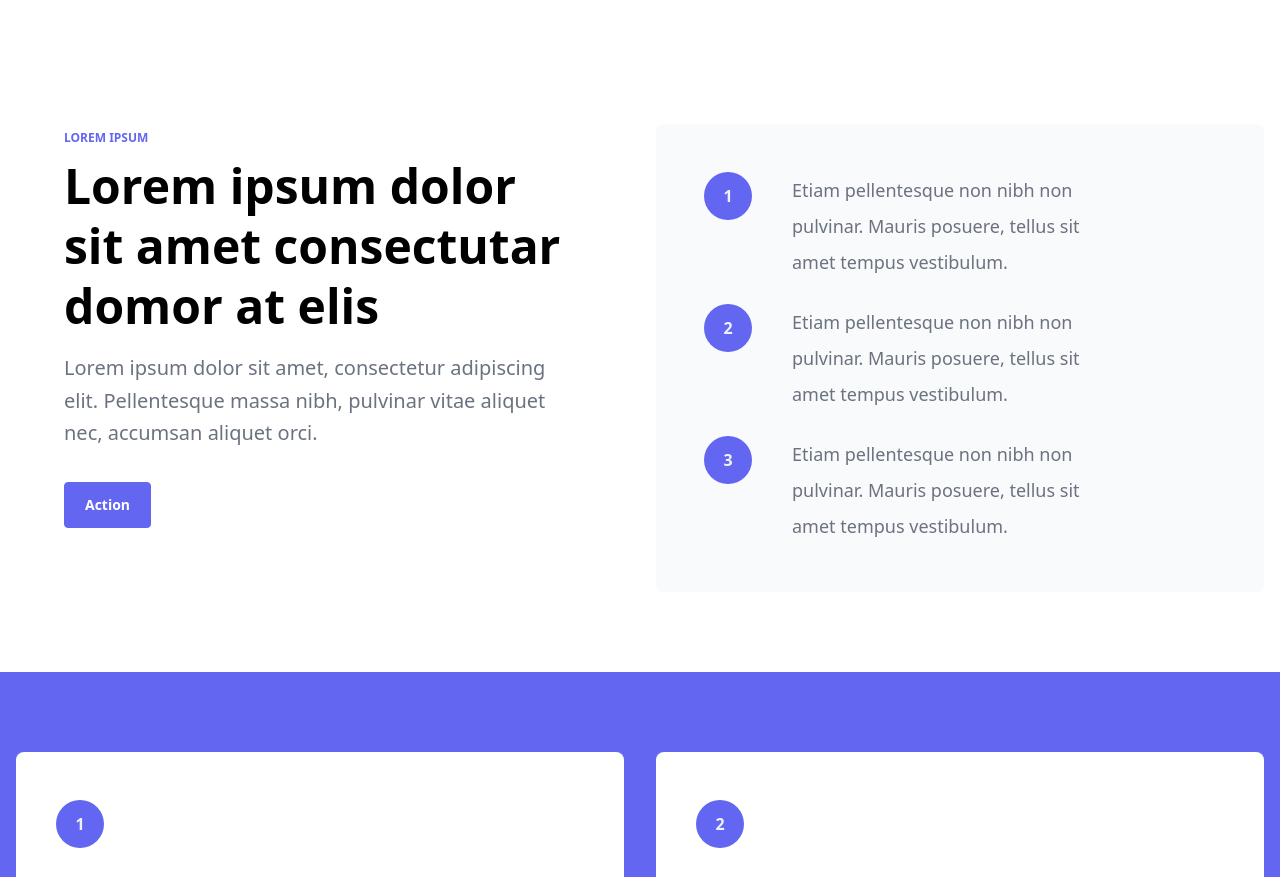
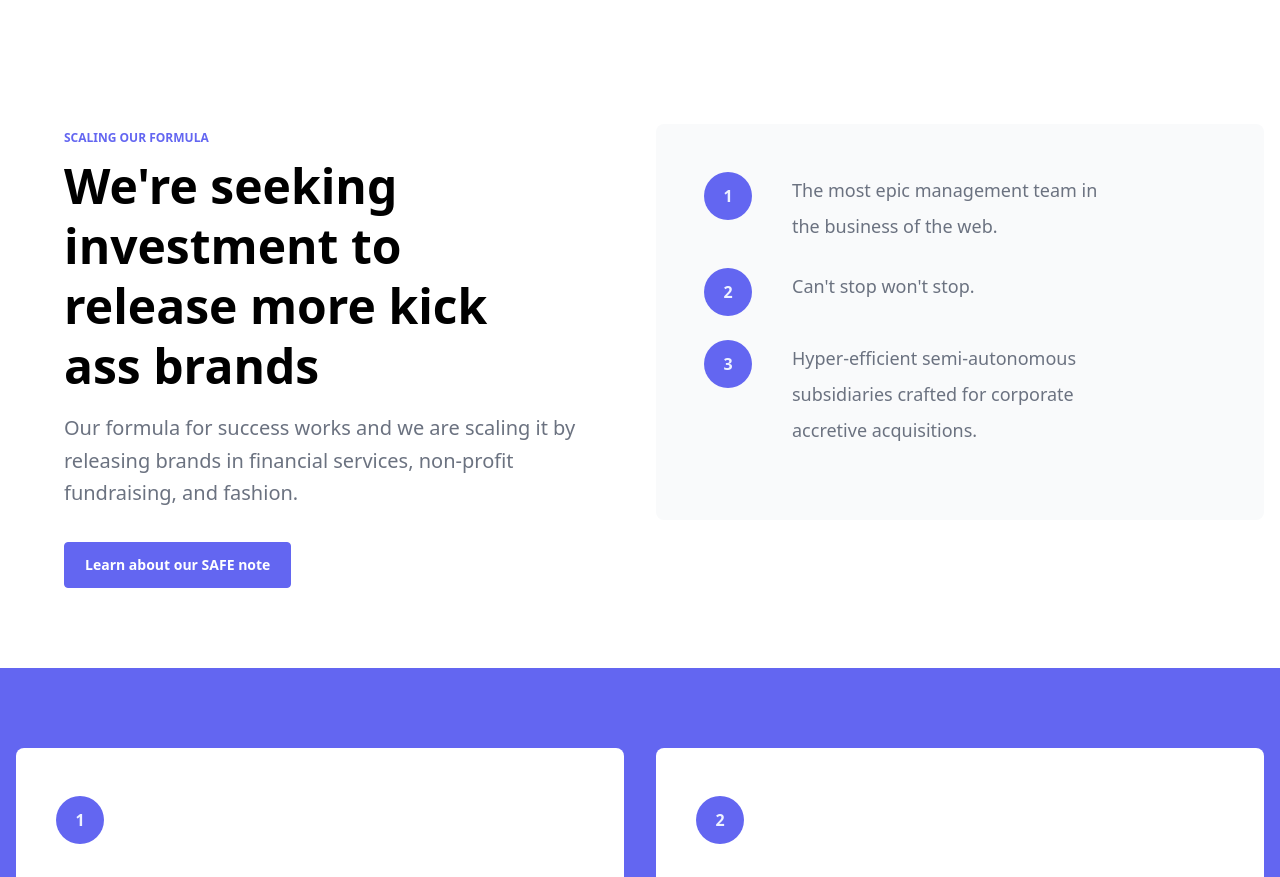
Before and after one commit to Tincre/phund, a Next.js app: page / in a window 1280 px wide. Shown: the part 1120-1997 px from the top of the page. Built offline with nearby package versions, Linux system fonts and the light colour scheme.

Commit message:
:recycle: refactor imports for extracted WhyInvest1 components + data [sc-561]

```diff
--- a/components/Sections/WhyInvest1.jsx
+++ b/components/Sections/WhyInvest1.jsx
@@ -1,64 +1,34 @@
-export default function WhyInvest1({}) {
+import WhyInvest1Hero from "../WhyInvest1Hero";
+import WhyInvest1Card from "../WhyInvest1Card";
+
+export default function WhyInvest1({
+  title,
+  subTitle,
+  description,
+  cta,
+  whyInvest1CardData,
+}) {
   return (
     <section id="why-invest-part-1" className="py-20">
       <div className="container px-4 mx-auto">
         <div className="flex flex-wrap -mx-4">
-          <div className="w-full lg:w-1/2 px-4">
-            <div className="max-w-lg lg:mx-auto mb-10 lg:mb-0">
-              <span className="text-xs font-semibold text-indigo-500 uppercase">
-                Lorem ipsum
-              </span>
-              <h2 className="mt-2 mb-4 text-3xl leading-tight md:text-4xl md:leading-tight lg:text-5xl lg:leading-tight font-bold font-heading">
-                Lorem ipsum dolor sit amet consectutar domor at elis
-              </h2>
-              <p className="mb-8 text-base leading-relaxed lg:text-xl lg:leading-relaxed text-gray-500">
-                Lorem ipsum dolor sit amet, consectetur adipiscing elit.
-                Pellentesque massa nibh, pulvinar vitae aliquet nec, accumsan
-                aliquet orci.
-              </p>
-              <a
-                className="inline-block px-5 py-3 md:mr-3 mb-3 md:mb-0 text-sm bg-indigo-500 hover:bg-indigo-600 text-white font-semibold border border-indigo-500 hover:border-indigo-600 rounded transition duration-200"
-                href="#"
-              >
-                Action
-              </a>
-            </div>
-          </div>
+          <WhyInvest1Hero
+            subTitle={subTitle}
+            title={title}
+            description={description}
+            cta={cta}
+          />
           <div className="w-full lg:w-1/2 px-4">
             <div className="flex flex-wrap px-2 py-6 md:px-8 md:py-12 bg-gray-50 rounded-lg">
-              <div className="w-full md:w-1/2 lg:w-full flex items-start flex-col lg:flex-row px-4 mb-8 lg:mb-6">
-                <span className="mr-10 mb-4 lg:mb-0 flex-shrink-0 flex justify-center items-center w-12 h-12 rounded-full bg-indigo-500 text-indigo-50 font-bold font-heading">
-                  1
-                </span>
-                <div className="max-w-xs">
-                  <p className="text-lg text-gray-500 leading-loose">
-                    Etiam pellentesque non nibh non pulvinar. Mauris posuere,
-                    tellus sit amet tempus vestibulum.
-                  </p>
-                </div>
-              </div>
-              <div className="w-full md:w-1/2 lg:w-full flex items-start flex-col lg:flex-row px-4 mb-8 lg:mb-6">
-                <span className="mr-10 mb-4 lg:mb-0 flex-shrink-0 flex justify-center items-center w-12 h-12 rounded-full bg-indigo-500 text-indigo-50 font-bold font-heading">
-                  2
-                </span>
-                <div className="max-w-xs">
-                  <p className="text-lg text-gray-500 leading-loose">
-                    Etiam pellentesque non nibh non pulvinar. Mauris posuere,
-                    tellus sit amet tempus vestibulum.
-                  </p>
-                </div>
-              </div>
-              <div className="w-full md:w-1/2 lg:w-full flex items-start flex-col lg:flex-row px-4">
-                <span className="mr-10 mb-4 lg:mb-0 flex-shrink-0 flex justify-center items-center w-12 h-12 rounded-full bg-indigo-500 text-indigo-50 font-bold font-heading">
-                  3
-                </span>
-                <div className="max-w-xs">
-                  <p className="text-lg text-gray-500 leading-loose">
-                    Etiam pellentesque non nibh non pulvinar. Mauris posuere,
-                    tellus sit amet tempus vestibulum.
-                  </p>
-                </div>
-              </div>
+              {whyInvest1CardData?.map((description, index) => {
+                return (
+                  <WhyInvest1Card
+                    label={index + 1}
+                    description={description}
+                    key={`${index + 1}-part-1`}
+                  />
+                );
+              })}
             </div>
           </div>
         </div>
--- a/pages/index.jsx
+++ b/pages/index.jsx
@@ -44,6 +44,18 @@ export default function Funded() {
       text: "A giant achievement",
     },
   ];
+  const whyInvest1Content = {
+    subTitle: "Scaling our formula",
+    title: "We're seeking investment to release more kick ass brands",
+    description:
+      "Our formula for success works and we are scaling it by releasing brands in financial services, non-profit fundraising, and fashion.",
+    cta: "Learn about our SAFE note",
+    whyInvest1CardData: [
+      "The most epic management team in the business of the web.",
+      "Can't stop won't stop.",
+      "Hyper-efficient semi-autonomous subsidiaries crafted for corporate accretive acquisitions.",
+    ],
+  };
 
   return (
     <div>
@@ -65,7 +77,7 @@ export default function Funded() {
           cta={cta}
         />
         <Stats1 data={stats1Data} />
-        <WhyInvest1 />
+        <WhyInvest1 {...whyInvest1Content} />
         <FactCards />
         <Stats2 />
         <WhyInvest2 />
```
